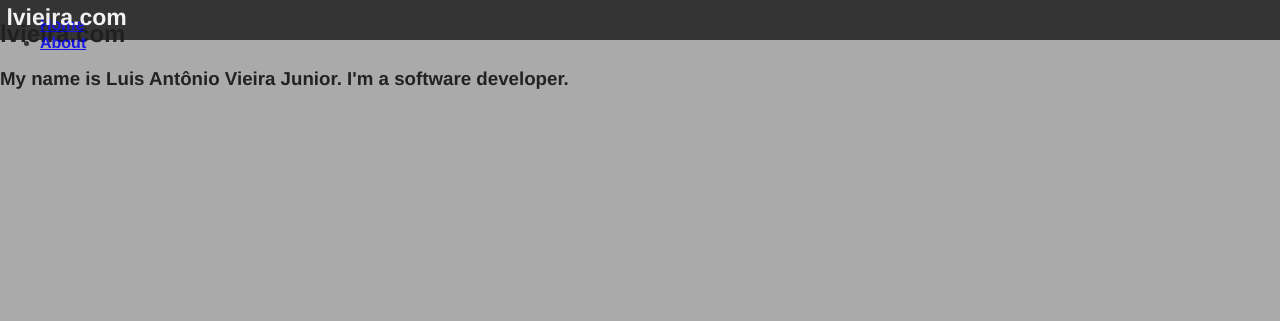
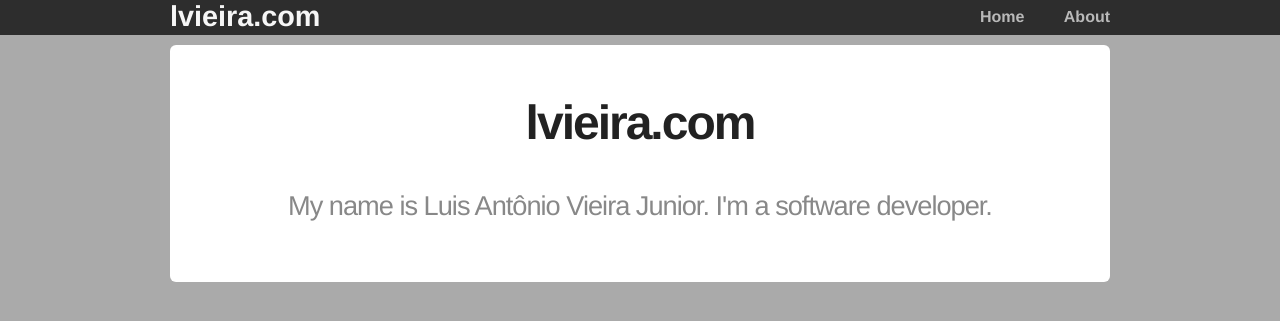
Before and after one commit to lvieirajr/lvieira, a Flask app: page /about in a window 1280 px wide. Shown: the top 321 px of the page. Run offline with Flask 2, Linux system fonts and the light colour scheme.

Commit message:
taking it back to the old css

```diff
--- a/lvieira/static/css/base.css
+++ b/lvieira/static/css/base.css
@@ -1,31 +1,85 @@
 body {
     margin: 0;
     padding: 0;
-
+    font-family: "Helvetica Neue", Helvetica, Arial, sans-serif;
     background-color: #AAAAAA;
-
-    font-family: "Helvetica Neue", Helvetica, Arial, sans-serif;
     color: #222222;
 }
 
-.menuBar {
-    position: absolute;
-    width: 100vw;
-    height: 5vh;
-    top: 0;
-    left: 0;
-    margin-bottom: 10;
+/*
+ * Create dark grey header with a white logo
+ */
 
+header {
     background-color: #202020;
-    opacity: 0.85;
+    height: 35px;
+    width: 100%;
+    opacity: .9;
+    margin-bottom: 10px;
 }
 
-.menuBar .menuLogo {
-    position: absolute;
-    top: 0.5vh;
-    left: 0.5vw;
+header h1.logo {
     margin: 0;
+    font-size: 1.8em;
+    color: #FFFFFF;
+    float: left;
+}
 
-    font-size: 1.8vmax;
-    color: #FFFFFF;
+/*
+ * Center the body content
+ */
+
+.container {
+    width: 940px;
+    margin: 0 auto;
 }
+
+div.jumbo {
+    padding: 10px 0 30px 0;
+    background-color: #FFFFFF;
+    -webkit-border-radius: 6px;
+    -moz-border-radius: 6px;
+    border-radius: 6px;
+}
+
+h2 {
+    font-size: 3em;
+    margin-top: 40px;
+    text-align: center;
+    letter-spacing: -2px;
+}
+
+h3 {
+    font-size: 1.7em;
+    font-weight: 100;
+    margin-top: 30px;
+    text-align: center;
+    letter-spacing: -1px;
+    color: #888888;
+}
+
+/*
+ * Display navigation links inline
+ */
+
+.menu {
+    float: right;
+    margin-top: 8px;
+}
+
+.menu li {
+    display: inline;
+}
+
+.menu li + li {
+    margin-left: 35px;
+}
+
+.menu li a {
+    color: #BBBBBB;
+    text-decoration: none;
+}
+
+.menu li a:hover {
+    color: #EEEEEE;
+}
--- a/lvieira/templates/base.html
+++ b/lvieira/templates/base.html
@@ -8,8 +8,8 @@
 
     <body>
         <header>
-            <div class="menuBar">
-                <h1 class="menuLogo">lvieira.com</h1>
+            <div class="container">
+                <h1 class="logo">lvieira.com</h1>
                 <strong><nav>
                     <ul class="menu">
                         <li><a href="{{ url_for('home') }}">Home</a></li>
```
